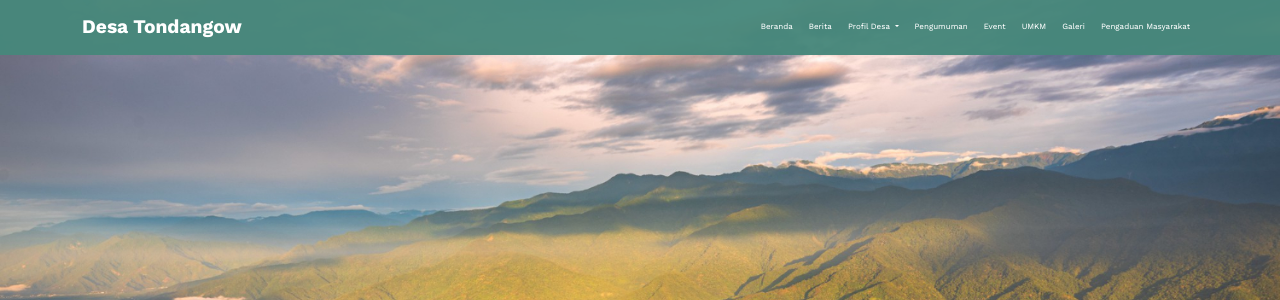
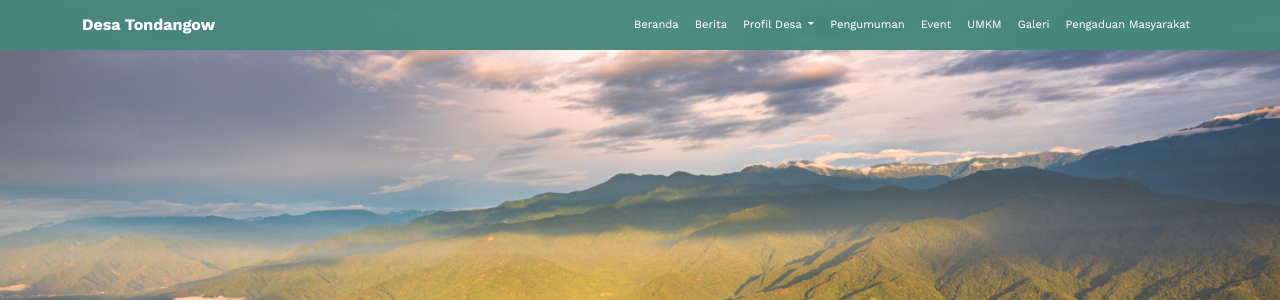
Before and after one commit to steinpongoh/sidesa, a PHP site: page /index.php in a window 1280 px wide. Shown: the top 300 px of the page. Run offline with PHP 8.4, Linux system fonts and the light colour scheme; data comes from the database, SQL or seed files in the repository; some libraries are stand-ins or nearby versions.

Commit message:
memperbaiki styling yg sdki oleng

```diff
--- a/css/style.css
+++ b/css/style.css
@@ -55,7 +55,7 @@ body {
 
 /* Navbar start */
 .mynavbar {
-  font-size: 0.5rem;
+  font-size: 0.7rem;
   /* font-weight: 600;  */
   background-color: var(--green-transparant);
 }
@@ -65,13 +65,13 @@ body {
 }
 
 .mynavbar .dropdown-menu .dropdown-item {
-  font-size: 0.9rem;
+  font-size: 0.6rem;
   font-weight: 500;
 }
 
 .mynavbar .navbar-brand,
 .mynavbar .offcanvas-title {
-  font-size: 1.2rem;
+  font-size: 1rem;
   font-weight: bold;
   color: white;
 }
@@ -312,6 +312,10 @@ footer .credit span {
   .tatatertib {
     min-height: 60vh;
   }
+  .statistik {
+    min-height: 50vh;
+    margin: 0 40px;
+  }
 }
 
 /* Mobile Phone */
@@ -329,6 +333,7 @@ footer .credit span {
   }
 
   .sejarahdesa img {
+    width: 300px;
     margin-left: 5rem;
   }
 
```
